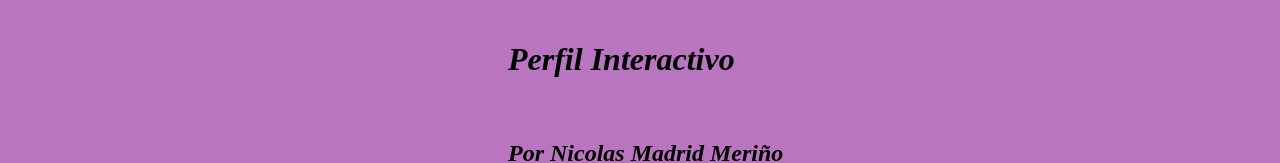
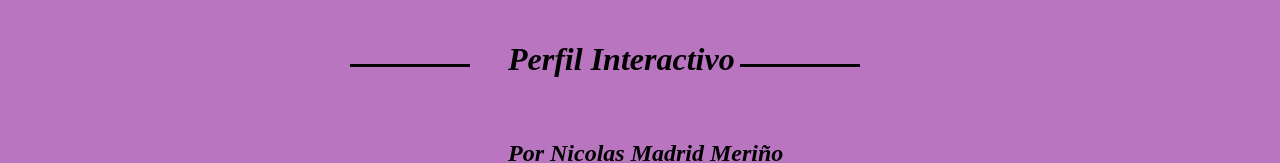
Before and after one commit to vandeleu/Perfil-interactivo, a plain HTML site: page index.html in a window 1280 px wide. Shown: the top 163 px of the page. Drawn offline with Linux system fonts and the light colour scheme.

Commit message:
Update style.css

```diff
--- a/style.css
+++ b/style.css
@@ -68,3 +68,18 @@ p{
     width: 300px;
     height: 200px;
 }
+h1::after, h1::before{
+    content:'';
+    position: absolute;
+    width: 120px;
+    height: 3px;
+    background-color: black;
+    top: 2em;
+}
+
+h1::before{
+    left: 350px;
+}
+h1::after{
+right: 420px;
+}
```
